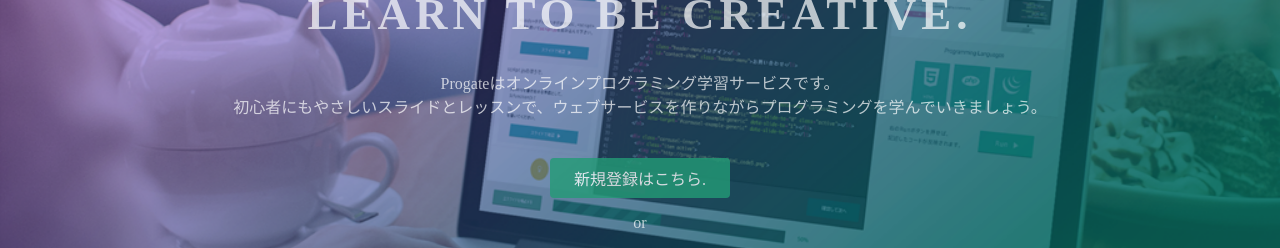
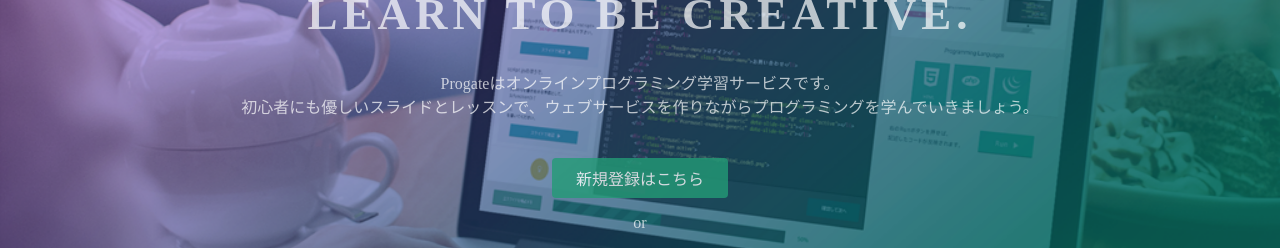
Before and after one commit to pondsup/pondsup.github.io, a plain HTML site: page index.html in a window 1280 px wide. Shown: the part 274-522 px from the top of the page. Drawn offline with Linux system fonts and the light colour scheme.

Commit message:
Update index.html

```diff
--- a/index.html
+++ b/index.html
@@ -24,9 +24,9 @@
   <div class="top-wrapper">
     <div class="container">
       <h1>LEARN TO CODE.<br>LEARN TO BE CREATIVE.</h1>
-      <p>Progateはオンラインプログラミング学習サービスです。<br>初心者にもやさしいスライドとレッスンで、ウェブサービスを作りながらプログラミングを学んでいきましょう。</p>
+      <p>Progateはオンラインプログラミング学習サービスです。<br>初心者にも優しいスライドとレッスンで、ウェブサービスを作りながらプログラミングを学んでいきましょう。</p>
       <div class="btn-wrapper">
-        <a href="#" class="btn signup">新規登録はこちら.</a>
+        <a href="#" class="btn signup">新規登録はこちら</a>
         <p>or</p>
         <a href="#" class="btn facebook"><span class="fa fa-facebook"></span>Facebookで登録</a>
         <a href="#" class="btn twitter"><span class="fa fa-twitter"></span>Twitterで登録</a>
```
